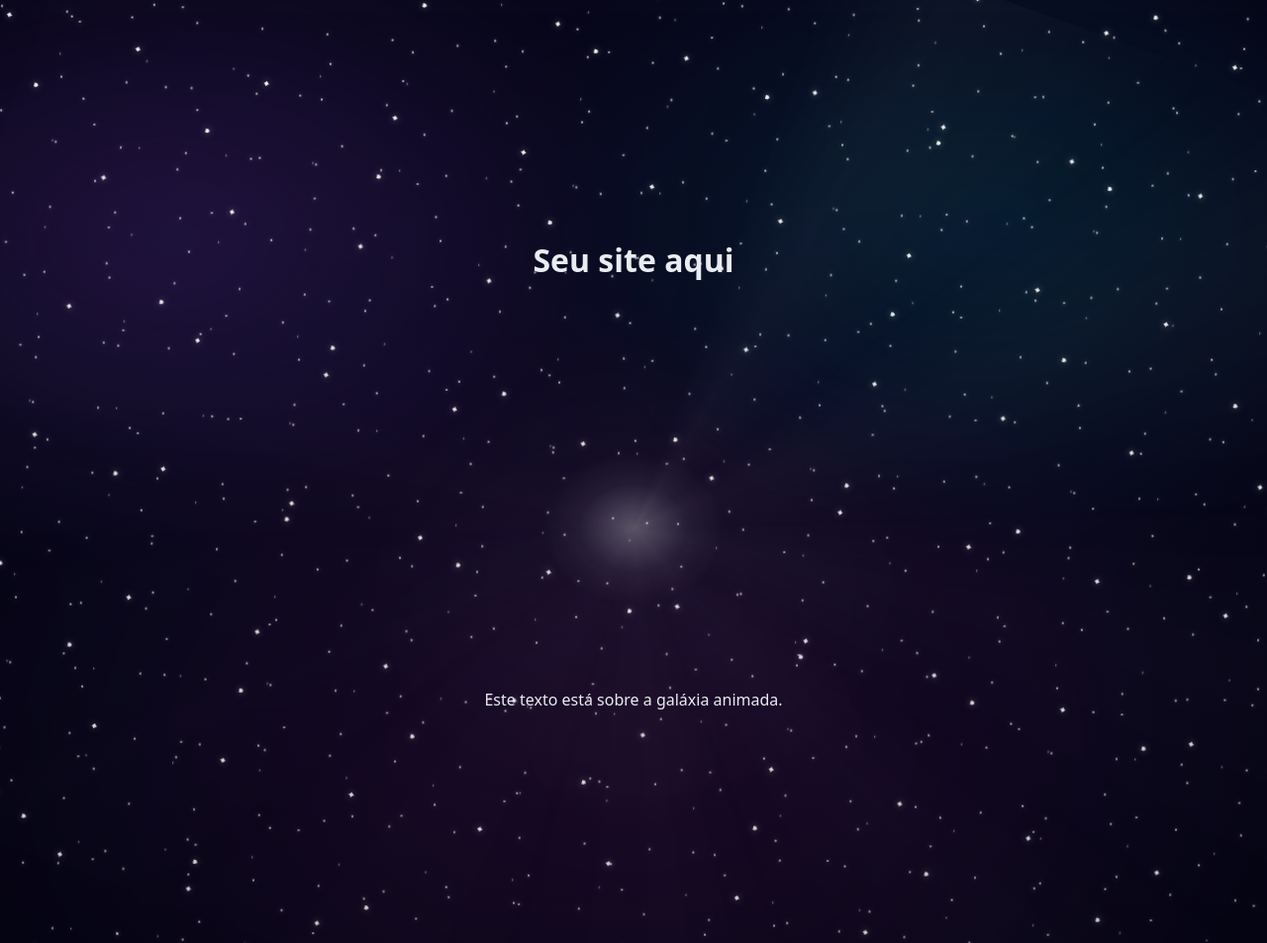
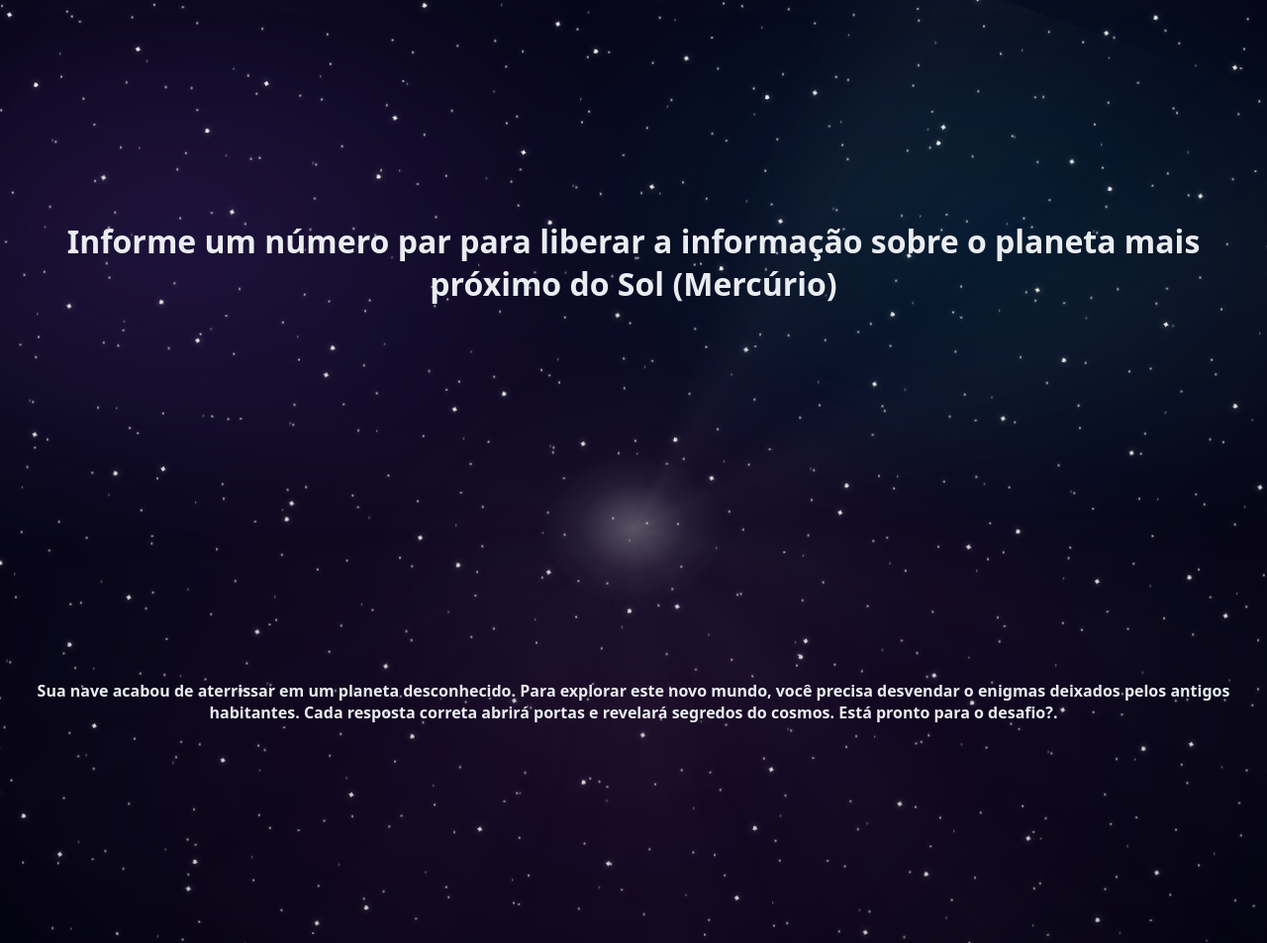
Before and after one commit to Lucas-NLima/interestelar, a PHP site: page /interestelar/missao1.php in a window 1280 px wide. Shown: the whole page at 99% size. Run offline with PHP 8.4, Linux system fonts and the light colour scheme.

Commit message:
edicao simples da missao 1

```diff
--- a/interestelar/missao1.php
+++ b/interestelar/missao1.php
@@ -18,8 +18,8 @@
 
   <!-- seu conteúdo por cima do fundo -->
   <main class="conteudo">
-    <h1>Seu site aqui</h1>
-    <p>Este texto está sobre a galáxia animada.</p>
+    <h1>Informe um número par para liberar a informação sobre o planeta mais próximo do Sol (Mercúrio)</h1>
+    <h4>Sua nave acabou de aterrissar em um planeta desconhecido. Para explorar este novo mundo, você precisa desvendar o enigmas deixados pelos antigos habitantes. Cada resposta correta abrirá portas e revelará segredos do cosmos. Está pronto para o desafio?.</h4>
   </main>
 </body>
 </html>
```
